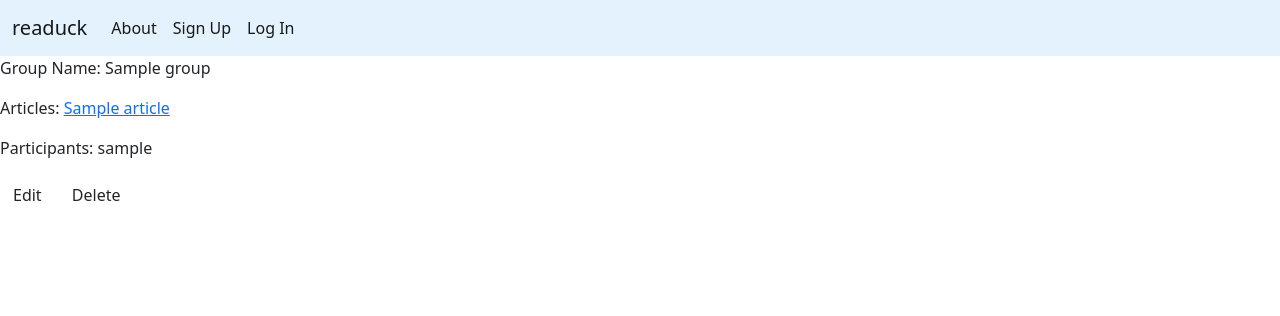
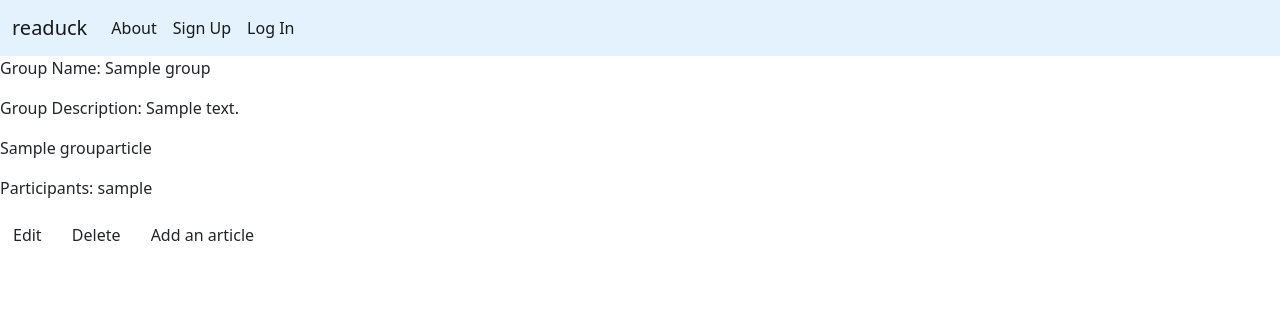
Before and after one commit to boyoon-c/readuck-api, a Django app: page /groups/1 in a window 1280 px wide. Shown: the top 316 px of the page. Run offline with Django 3.2, Linux system fonts and the light colour scheme; tables that the repository leaves empty hold one stand-in row (values such as "Sample post").

Commit message:
Stub up group article model and eallow group to add group article

```diff
--- a/main_app/models.py
+++ b/main_app/models.py
@@ -58,7 +58,7 @@ class Reply(models.Model):
 class Group(models.Model):
   name = models.CharField(max_length=150)
   description = models.TextField(max_length=250)
-  articles = models.ManyToManyField(Article, blank=True)
+  # articles = models.ManyToManyField(Article, blank=True)
   participants = models.ManyToManyField(User)
 
   def __str__(self):
@@ -66,6 +66,26 @@ class Group(models.Model):
 
   def get_absolute_url(self):
     return reverse('groups_detail', kwargs={ "pk": self.id })
+
+# Group Articles
+class GroupArticle(models.Model):
+  author = models.CharField(max_length=250)
+  title = models.CharField(max_length=150)
+  abstract = models.TextField(
+    max_length=500,
+    null=True,
+    blank=True)
+  citation = models.IntegerField()
+  journal=models.CharField(max_length=250)
+  year= models.IntegerField()
+  user = models.ForeignKey(User, on_delete=models.CASCADE)
+  group = models.ForeignKey(Group, on_delete=models.CASCADE)
+
+# def get_absolute_url(self):
+#   print('self.id', self.id)
+#   return reverse('groups_detail', kwargs={'pk': self.group_id })
+
+
 
 class File(models.Model):
   url = models.CharField(max_length=250)
--- a/main_app/templates/main_app/group_detail.html
+++ b/main_app/templates/main_app/group_detail.html
@@ -13,12 +13,17 @@
 
 <div>
   <p>Group Name: {{ group.name }}</p>
-  <p>
+  <p>Group Description: {{ group.description }}</p>
+  {% comment %} <p>
   Articles:
     {% for article in group.articles.all %}
     <a href="{% url 'articles_detail' article.id %}">{{article}}</a>
     {% endfor%}
-  </p>
+  </p> {% endcomment %}
+  {% for article in group_article_list %}
+    <p>{{article.title}}</p>
+  {% endfor %}
+
   <p>
   Participants:
     {% for participant in group.participants.all %}
@@ -27,6 +32,7 @@
   </p>
   <a href="{% url 'groups_update' group.id %}" class="btn warn">Edit</a>
   <a href="{% url 'groups_delete' group.id %}" class="btn danger">Delete</a>
+  <a href="{% url 'add_group_articles' group.id %}" class="btn danger">Add an article</a>
 </div>
 
 {% endblock %}
--- a/main_app/urls.py
+++ b/main_app/urls.py
@@ -29,5 +29,6 @@ urlpatterns = [
   path('groups/<int:pk>', views.GroupDetail.as_view(), name='groups_detail'),
   path('groups/<int:pk>/update/', views.GroupUpdate.as_view(), name='groups_update'),
   path('groups/<int:pk>/delete/', views.GroupDelete.as_view(), name='groups_delete'),
+  path('groups/<int:pk>/add_articles/', views.GroupArticleCreate.as_view(), name='add_group_articles'),
   # path('login/', views.login, name='login')
 ]
--- a/main_app/views.py
+++ b/main_app/views.py
@@ -1,7 +1,7 @@
 from django.http.response import HttpResponseRedirect
 from django.shortcuts import redirect, render
 from django.urls import reverse_lazy, reverse
-from .models import Article, Group, Review, Reply
+from .models import Article, Group, GroupArticle, Review, Reply
 from django.views.generic.edit import CreateView, UpdateView, DeleteView
 from django.views import View
 from django.views.generic import ListView, DetailView
@@ -148,10 +148,26 @@ class GroupCreate(CreateView):
 class GroupDetail(DetailView):
   model = Group
 
+  def get_context_data(self, **kwargs):
+    # Call the base implementation first to get a context
+    context = super().get_context_data(**kwargs)
+    # Add in a QuerySet of all the books
+    context['group_article_list'] = GroupArticle.objects.filter(group_id=self.object.id)
+    print('context', context['group_article_list'])
+    return context
+
 class GroupUpdate(UpdateView):
   model = Group
-  fields = ['articles', 'participants']
+  fields = ['name','description', 'participants']
 
 class GroupDelete(DeleteView):
   model = Group
   success_url='/groups/'
+
+class GroupArticleCreate(CreateView):
+  model = GroupArticle
+  fields='__all__'
+
+  def get_success_url(self):
+    print('self', self.object.group_id)
+    return reverse('groups_detail', kwargs={'pk': self.object.group_id })
```
Also changed, not shown: main_app/templates/main_app/grouparticle_form.html (added, +11 -0 lines), main_app/migrations/0013_auto_20210907_0035.py (added).
